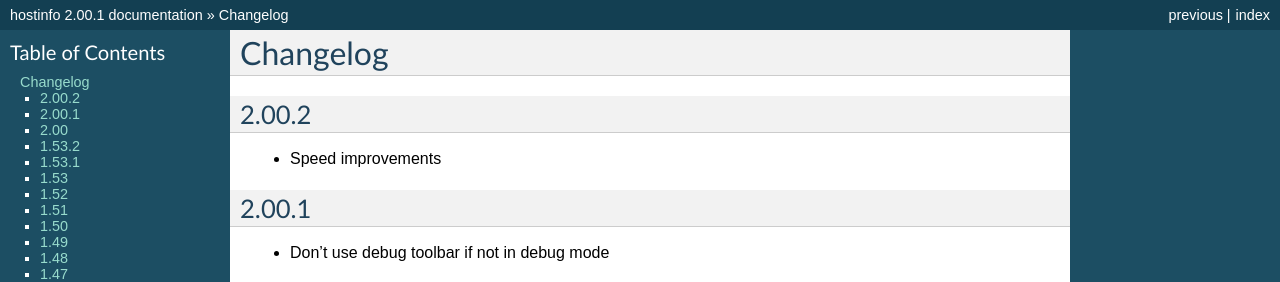
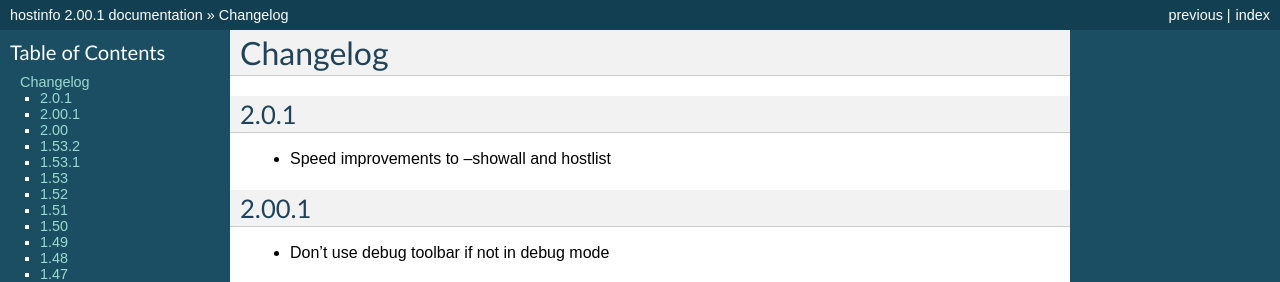
Before and after one commit to dwagon/Hostinfo, a Sphinx documentation site: the page built from docs/changelog.rst, in a window 1280 px wide. Shown: the top 282 px of the page. Built offline with Sphinx 7.4.7, drawn with Linux system fonts in a browser that asks for light colours.

Commit message:
Updated docs

```diff
--- a/docs/changelog.rst
+++ b/docs/changelog.rst
@@ -1,9 +1,9 @@
 Changelog
 ---------
 
-2.00.2
-======
-* Speed improvements
+2.0.1
+=====
+* Speed improvements to --showall and hostlist
 
 2.00.1
 ======
```
